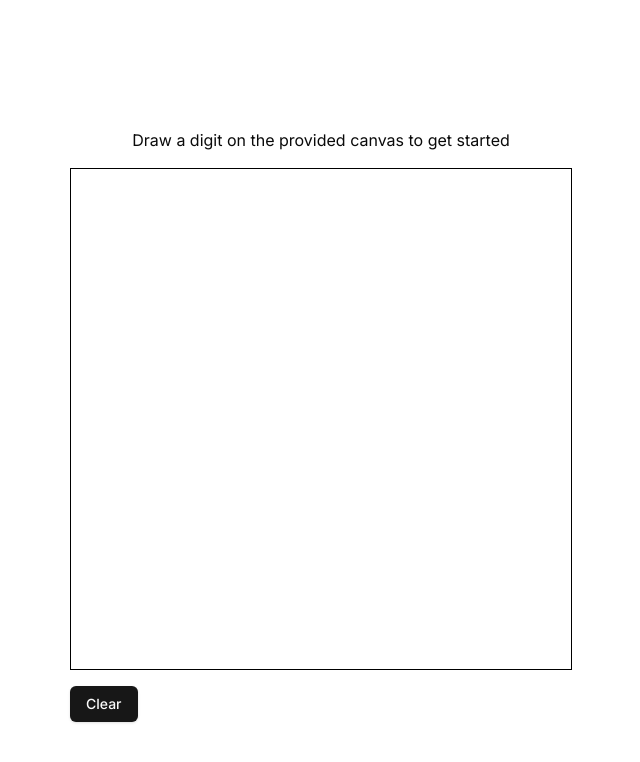
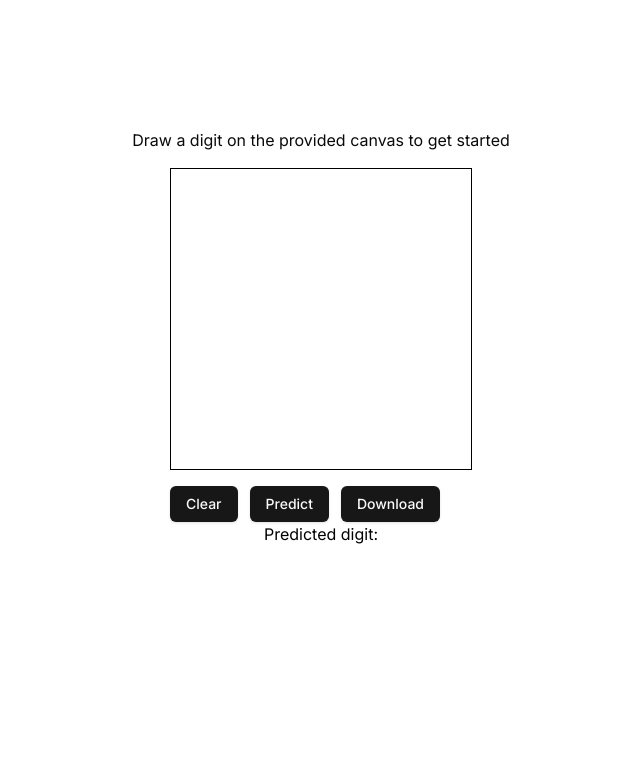
Before and after one commit to YashwantBhosale/hand-written-digit-recognition, a Next.js app in the folder webapp/: page / in a window 1280 px wide. Shown: the top 762 px of the page, without its empty margins (319-959 px from the left). Built offline with nearby package versions, Linux system fonts and the light colour scheme.

Commit message:
feat: image frontend backend connected ~ issues in image scaling down

```diff
--- a/webapp/app/page.tsx
+++ b/webapp/app/page.tsx
@@ -1,11 +1,18 @@
+'use client';
+import { useState } from "react";
 import Canvas from "../components/Canvas"
 
+
 export default function Home() {
+  const [digit, setDigit] = useState<number | null>(null);
   return (
     <main className="flex min-h-screen flex-col items-center pt-20">
       <h1 className='text-white text-2xl mb-4'>Welcome to Hand written digit recognition model</h1>
       <p>Draw a digit on the provided canvas to get started</p>
-      <Canvas />
+      <Canvas digit={digit} setDigit={setDigit}/>
+      <div className="flex flex-col items-center">
+        <p className="text-black">Predicted digit: {digit}</p>
+      </div>
     </main>
   )
 }
--- a/webapp/components/Canvas.tsx
+++ b/webapp/components/Canvas.tsx
@@ -3,7 +3,13 @@ import React, { useRef } from "react";
 import { Button } from "./ui/button";
 import { ReactHTMLElement } from "react";
 
-export default function Canvas() {
+type CanvasProps = {
+	digit: number | null;
+	setDigit: React.Dispatch<React.SetStateAction<number | null>>;
+};
+
+// reference: https://codepen.io/wahidn/pen/ZRQNZJ
+export default function Canvas({ digit, setDigit }: CanvasProps) {
 	const canvas = useRef<HTMLCanvasElement>(null);
 	const [isDrawing, setIsDrawing] = React.useState(false);
 	const [lastX, setLastX] = React.useState(0);
@@ -20,27 +26,134 @@ export default function Canvas() {
 
 	const draw = (e: React.MouseEvent<HTMLCanvasElement, MouseEvent>) => {
 		const ctx = canvas.current?.getContext("2d");
-		if(!ctx || !isDrawing) return;
+		if (!ctx || !isDrawing) return;
 
 		ctx.beginPath();
 		ctx.strokeStyle = "black";
-		ctx.lineWidth = 5;
+		ctx.lineWidth = 10;
+		ctx.lineCap = "round";
+		ctx.lineJoin = "round";
 		ctx.moveTo(lastX, lastY);
 		ctx.lineTo(e.nativeEvent.offsetX, e.nativeEvent.offsetY);
 		ctx.stroke();
+
 		setLastX(e.nativeEvent.offsetX);
 		setLastY(e.nativeEvent.offsetY);
-	}
+	};
 
 	const clear = () => {
 		const ctx = canvas.current?.getContext("2d");
 		if (!ctx) return;
-		ctx.clearRect(0, 0, canvas?.current?.width || 0, canvas?.current?.height || 0);
-	}
 
+		ctx.fillStyle = "white";
+		ctx.fillRect(0, 0, canvas.current?.width || 0, canvas.current?.height || 0);
+	};
+
+	const getCanvasImage = () => {
+		const ctx = canvas.current?.getContext("2d");
+		if (!ctx) return;
+
+		return canvas.current?.toDataURL("image/png");
+	};
+	const getScaledDownImage = () => {
+		if (!canvas.current) return;
+
+		const tempCanvas = document.createElement("canvas");
+		const finalCanvas = document.createElement("canvas");
+
+		tempCanvas.width = canvas.current.width;
+		tempCanvas.height = canvas.current.height;
+		finalCanvas.width = 28;
+		finalCanvas.height = 28;
+
+		const tempCtx = tempCanvas.getContext("2d");
+		const finalCtx = finalCanvas.getContext("2d");
+		if (!tempCtx || !finalCtx) return;
+
+		tempCtx.fillStyle = "white";
+		tempCtx.fillRect(0, 0, tempCanvas.width, tempCanvas.height);
+
+		const scaleRatio = 28 / canvas.current.width;
+
+		tempCtx.lineWidth = 5 * scaleRatio;
+		tempCtx.lineCap = "round";
+		tempCtx.lineJoin = "round";
+		tempCtx.strokeStyle = "black";
+
+		tempCtx.drawImage(canvas.current, 0, 0);
+
+		const imageData = tempCtx.getImageData(
+			0,
+			0,
+			tempCanvas.width,
+			tempCanvas.height
+		);
+		const data = imageData.data;
+
+		for (let i = 0; i < data.length; i += 4) {
+			const avg = (data[i] + data[i + 1] + data[i + 2]) / 3;
+			const value = avg < 240 ? 0 : 255;
+			data[i] = data[i + 1] = data[i + 2] = value;
+		}
+		tempCtx.putImageData(imageData, 0, 0);
+
+		finalCtx.fillStyle = "white";
+		finalCtx.fillRect(0, 0, 28, 28);
+
+		finalCtx.imageSmoothingEnabled = true;
+		finalCtx.imageSmoothingQuality = "high";
+
+		finalCtx.drawImage(tempCanvas, 0, 0, 28, 28);
+
+		const finalImageData = finalCtx.getImageData(0, 0, 28, 28);
+		const finalData = finalImageData.data;
+		for (let i = 0; i < finalData.length; i += 4) {
+			const avg = (finalData[i] + finalData[i + 1] + finalData[i + 2]) / 3;
+			const value = avg < 240 ? 0 : 255;
+			finalData[i] = finalData[i + 1] = finalData[i + 2] = value;
+		}
+		finalCtx.putImageData(finalImageData, 0, 0);
+
+		return finalCanvas.toDataURL("image/png");
+	};
+
+	const getPredictedDigit = async () => {
+		try {
+			const scaledDownImage = getCanvasImage();
+			if (!scaledDownImage) return;
+
+			const response = await fetch("/api/predict", {
+				method: "POST",
+				body: JSON.stringify({ image: scaledDownImage }),
+				headers: {
+					"Content-Type": "application/json",
+				},
+			});
+
+			const data = await response.json();
+			console.log(data);
+			setDigit(data.prediction);
+		} catch (err) {
+			console.log(err);
+		}
+	};
+
+	const downloadScaledDownImage = () => {
+		const scaledDownImage = getCanvasImage();
+		if (!scaledDownImage) return;
+
+		const link = document.createElement("a");
+		link.href = scaledDownImage;
+		link.download = "scaledDownImage.png";
+		link.click();
+	};
 	return (
 		<div>
-			<canvas ref={canvas} width="500px" height="500px" style={styles}
+			<canvas
+				ref={canvas}
+				width="300px"
+				height="300px"
+				style={styles}
 				onMouseDown={(e: React.MouseEvent) => {
 					setIsDrawing(true);
 					setLastX(e.nativeEvent.offsetX);
@@ -51,6 +164,12 @@ export default function Canvas() {
 				onMouseMove={draw}
 			></canvas>
 			<Button onClick={clear}>Clear</Button>
+			<Button onClick={getPredictedDigit} className="ml-3">
+				Predict
+			</Button>
+			<Button onClick={downloadScaledDownImage} className="ml-3">
+				Download
+			</Button>
 		</div>
 	);
 }
```
Also changed, not shown: webapp/debug.png (added), 1 other file (tests, documents, lock files or other folders).
